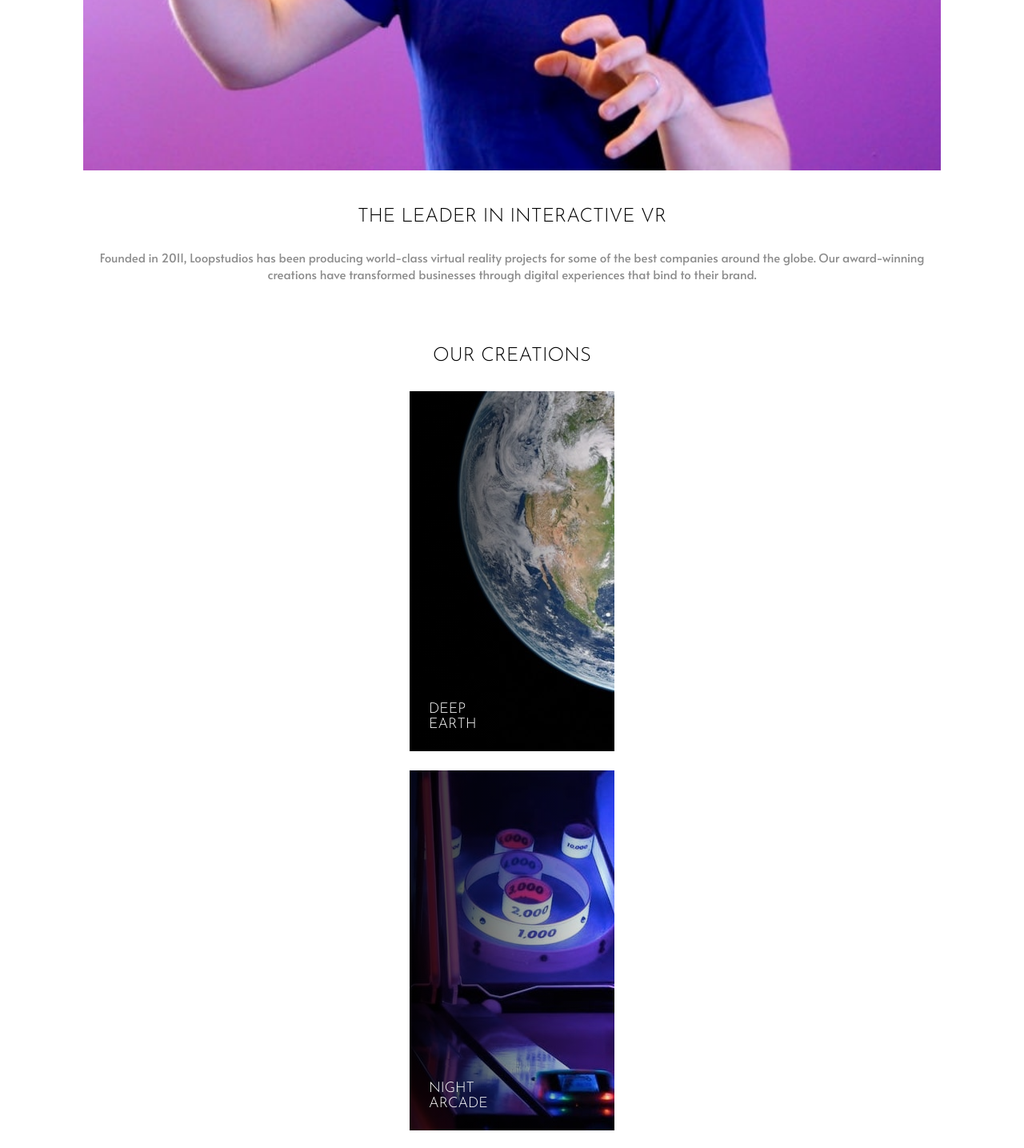
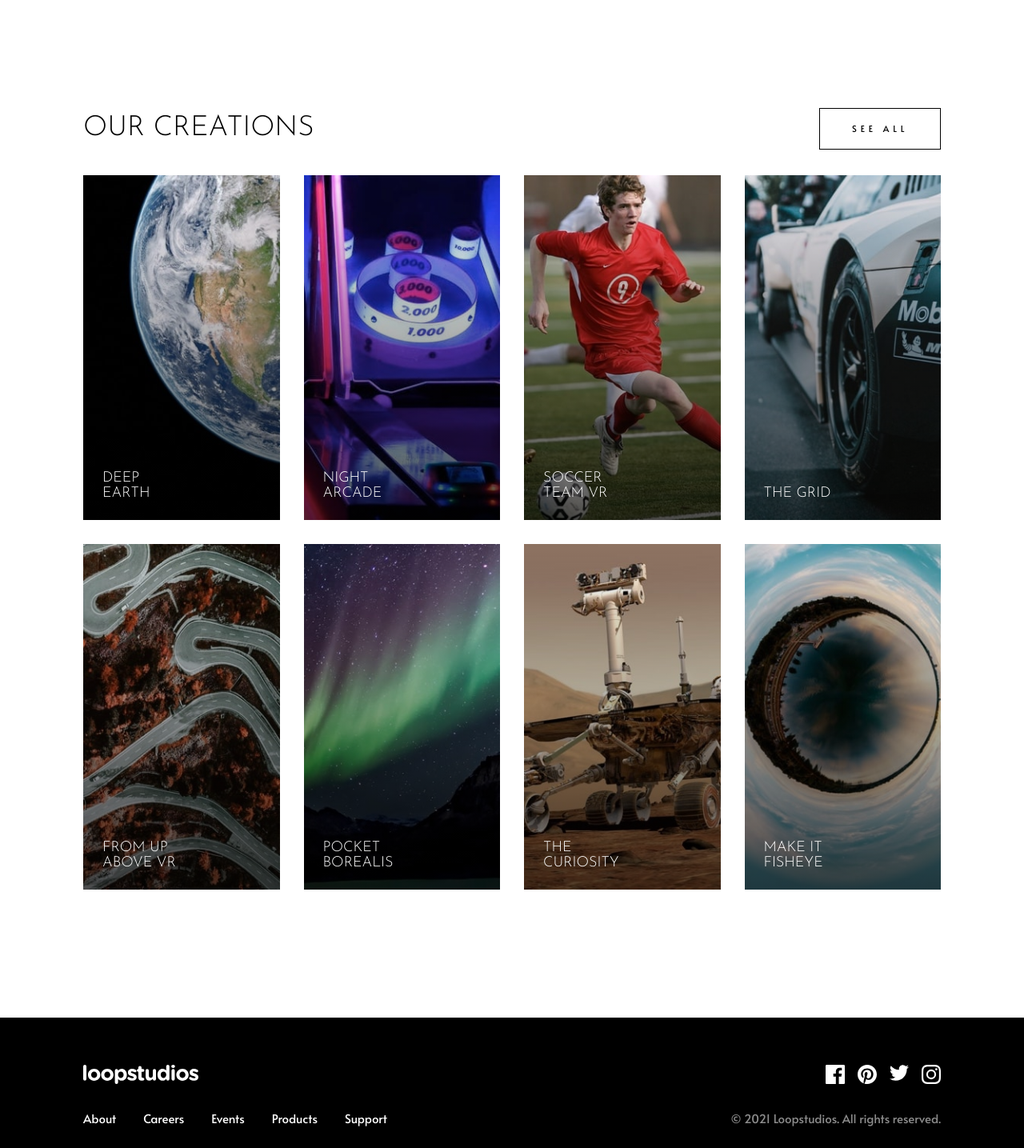
Before and after one commit to heygauravshukla/loopstudios, a Next.js app: page / in a window 1280 px wide. Shown: the part 1400-2835 px from the top of the page at 80% size. Built offline with nearby package versions, Linux system fonts and the light colour scheme.

Commit message:
done with desktop design

```diff
--- a/components/FeaturedHero.js
+++ b/components/FeaturedHero.js
@@ -5,7 +5,7 @@ import styles from "@/styles/FeaturedHero.module.css"
 const FeaturedHero = () => {
     return (
         <section className={styles.section}>
-            <picture>
+            <picture className={styles.imagebox}>
                 <source media="(min-width: 650px)" alt="Hero Image" srcSet="/desktop/image-interactive.jpg" />
                 <Image priority src="/mobile/image-interactive.jpg" alt="Hero Image" width={654} height={448} />
             </picture>
--- a/styles/FeaturedHero.module.css
+++ b/styles/FeaturedHero.module.css
@@ -20,3 +20,32 @@
     text-align: center;
     color: var(--dark-gray);
 }
+
+@media only screen and (min-width:70rem) {
+    .section {
+        position: relative;
+        grid-template-columns: repeat(12, 1fr);
+    }
+
+    .imagebox {
+        grid-column: 1/8;
+    }
+
+    .textbox {
+        position: absolute;
+        right: 0;
+        bottom: 0;
+        background-color: var(--white);
+        grid-column: 6/12;
+        padding-block-start: 9.5rem;
+        padding-inline-start: 9.5rem;
+    }
+
+    .textbox>* {
+        text-align: left;
+    }
+
+    .title {
+        font-size: 3.5rem;
+    }
+}
--- a/styles/Footer.module.css
+++ b/styles/Footer.module.css
@@ -47,7 +47,37 @@
 }
 
 @media only screen and (min-width:70rem) {
+    .section {
+        padding-block: 4.4rem;
+    }
+
+    .wrapper {
+        grid-template-columns: repeat(2, 1fr);
+        align-items: center;
+        gap: 3.2rem;
+    }
+
+    .logoWrapper,
+    .navMenu {
+        justify-self: start;
+        grid-column: 1/2;
+
+    }
+
     .logoWrapper img {
-        max-height: 3.2rem;
+        max-height: 2.4rem;
+    }
+
+    .navMenu {
+        grid-row: 2/3;
+        padding-block: 0;
+        flex-direction: row;
+        gap: 3.4rem;
+    }
+
+    .socialMenu,
+    .copyright {
+        justify-self: end;
+        grid-column: 2/3;
     }
 }
--- a/styles/Home.module.css
+++ b/styles/Home.module.css
@@ -46,4 +46,9 @@
         align-items: center;
         justify-items: start;
     }
+
+    .main {
+        gap: 16rem;
+        padding-block: 16rem;
+    }
 }
--- a/styles/Showcase.module.css
+++ b/styles/Showcase.module.css
@@ -25,7 +25,7 @@
     position: absolute;
     inset: 0;
     background: rgb(0, 0, 0);
-    background: linear-gradient(90deg, rgba(0, 0, 0, 0.8883928571428571) 0%, rgba(0, 212, 255, 0) 100%);
+    background: linear-gradient(90deg, rgba(0, 0, 0, 0.6615021008403361) 0%, rgba(0, 212, 255, 0) 100%);
 }
 
 .cardTitle {
@@ -51,3 +51,34 @@
     border: 1px solid var(--black);
     max-width: fit-content;
 }
+
+@media only screen and (min-width:70rem) {
+    .section {
+        width: 100%;
+        grid-template-columns: repeat(2, 1fr);
+    }
+
+    .title {
+        align-self: center;
+        justify-self: start;
+        font-size: 3.5rem;
+    }
+
+    .cardWrapper {
+        grid-column: 1/3;
+        display: grid;
+        gap: 3rem;
+        grid-template-columns: repeat(4, 1fr);
+    }
+
+    .card::before {
+        background: rgb(0, 0, 0);
+        background: linear-gradient(0deg, rgba(0, 0, 0, 0.6615021008403361) 0%, rgba(0, 212, 255, 0) 100%);
+    }
+
+    .button {
+        place-self: end;
+        grid-column: 2/3;
+        grid-row: 1/2;
+    }
+}
```
